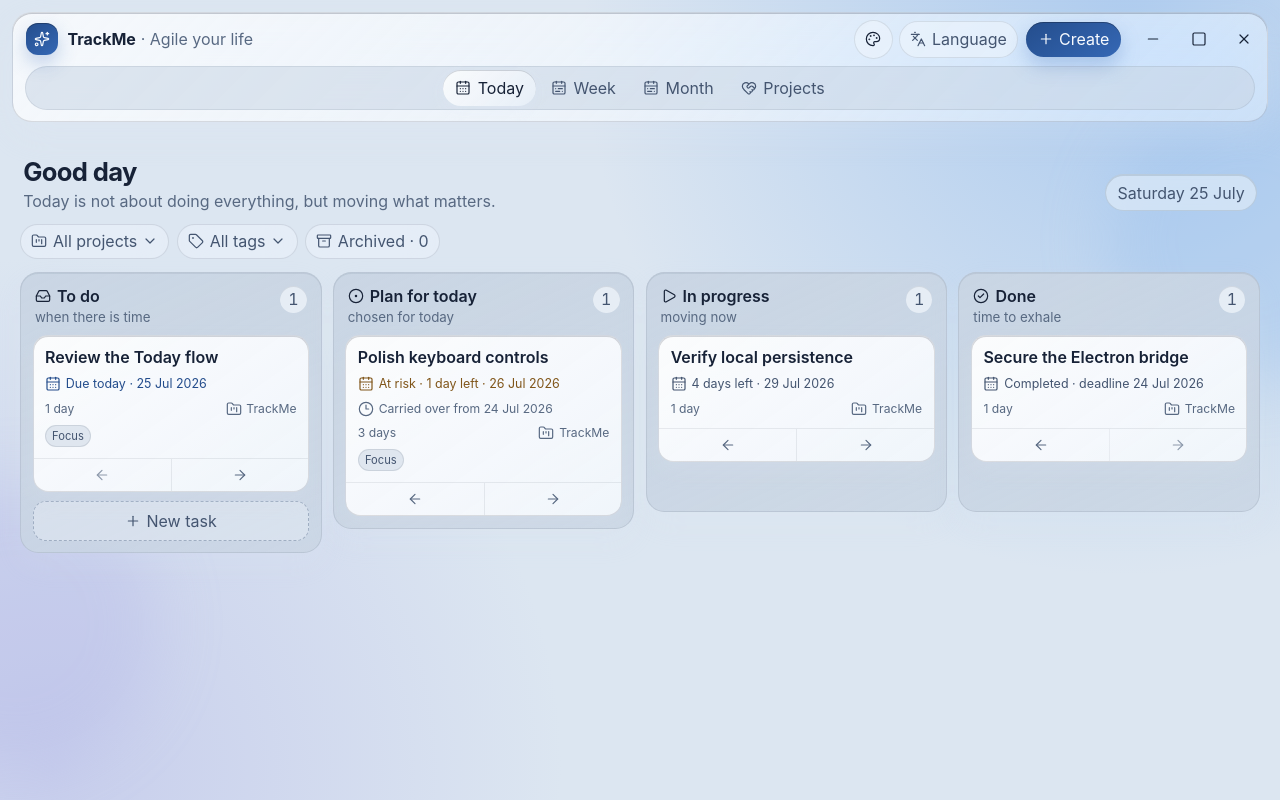
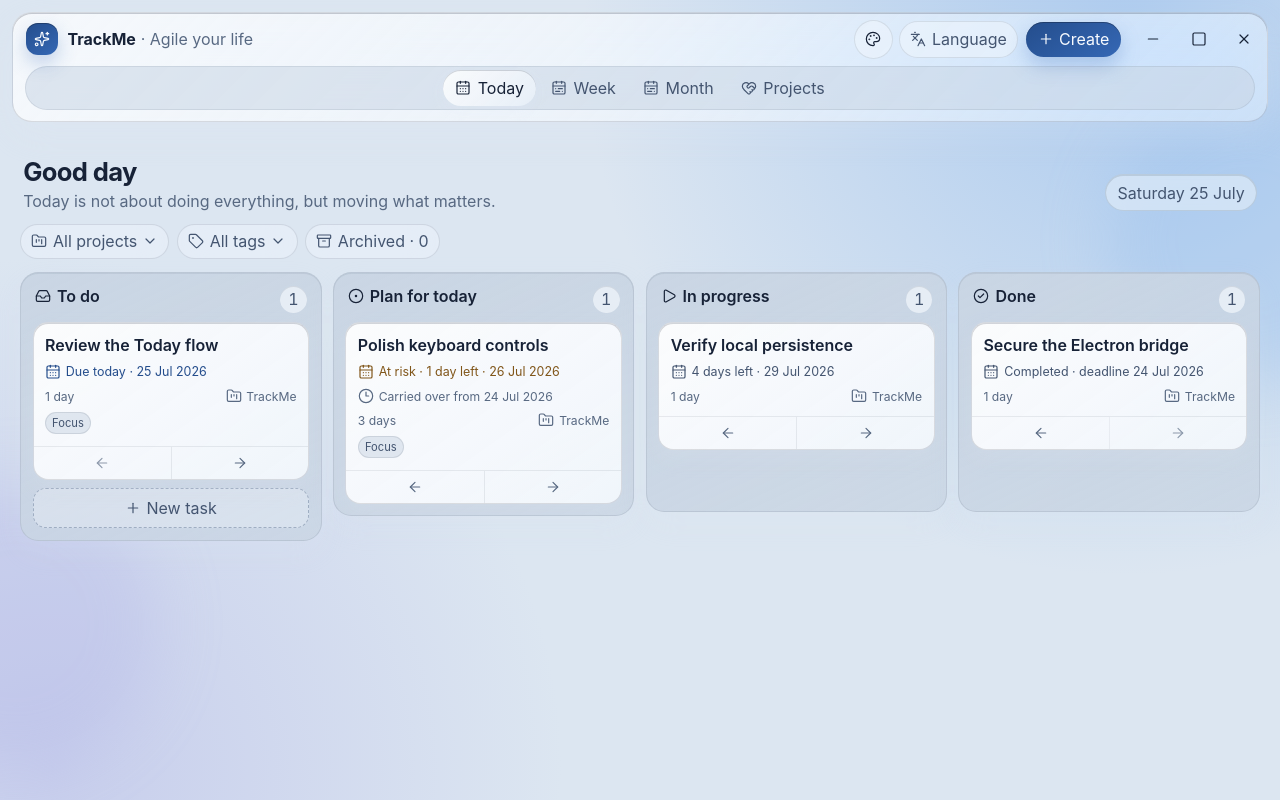
Before and after one commit to Arctic-beaver/TrackMe, a React (Vite) app in the folder src/renderer/: page / in a window 1280 px wide. Built offline with nearby package versions, Linux system fonts and the light colour scheme.

Commit message:
refactor: simplify task column headers

```diff
--- a/src/renderer/src/app/TodayBoard.tsx
+++ b/src/renderer/src/app/TodayBoard.tsx
@@ -10,35 +10,30 @@ const columns: ReadonlyArray<{
 	readonly id: TaskStatus
 	readonly compactId: 'todo' | 'planned' | 'inProgress' | 'done'
 	readonly titleKey: LocalizationKey
-	readonly noteKey: LocalizationKey
 	readonly icon: typeof Inbox
 }> = [
 	{
 		id: 'todo',
 		compactId: 'todo',
 		titleKey: 'task.status.todo',
-		noteKey: 'column.todo.note',
 		icon: Inbox
 	},
 	{
 		id: 'planned',
 		compactId: 'planned',
 		titleKey: 'task.status.planned',
-		noteKey: 'column.planned.note',
 		icon: CircleDot
 	},
 	{
 		id: 'in_progress',
 		compactId: 'inProgress',
 		titleKey: 'task.status.inProgress',
-		noteKey: 'column.inProgress.note',
 		icon: Play
 	},
 	{
 		id: 'done',
 		compactId: 'done',
 		titleKey: 'task.status.done',
-		noteKey: 'column.done.note',
 		icon: CheckCircle2
 	}
 ]
@@ -136,13 +131,10 @@ export function TodayBoard({
 							onDragEnd={() => setDraggingTask(null)}
 						>
 							<header className="column-header">
-								<div>
-									<span className="column-title">
-										<Icon aria-hidden="true" />
-										<strong>{t(column.titleKey)}</strong>
-									</span>
-									<small>{t(column.noteKey)}</small>
-								</div>
+								<span className="column-title">
+									<Icon aria-hidden="true" />
+									<strong>{t(column.titleKey)}</strong>
+								</span>
 								<span className="column-count">{allColumnTasks.length}</span>
 							</header>
 							<div className="task-list">
--- a/src/renderer/src/styles/main.css
+++ b/src/renderer/src/styles/main.css
@@ -651,12 +651,6 @@ svg {
 	justify-content: space-between;
 	gap: 0.6rem;
 	padding: 0.12rem 0.15rem 0.6rem;
-}
-
-.column-header small {
-	display: block;
-	margin-top: 0.18rem;
-	color: var(--muted);
 }
 
 .column-title {
--- a/src/shared/localization/catalogs.ts
+++ b/src/shared/localization/catalogs.ts
@@ -55,10 +55,6 @@ export const englishCatalog = {
 	'task.status.planned': 'Plan for today',
 	'task.status.inProgress': 'In progress',
 	'task.status.done': 'Done',
-	'column.todo.note': 'when there is time',
-	'column.planned.note': 'chosen for today',
-	'column.inProgress.note': 'moving now',
-	'column.done.note': 'time to exhale',
 	'column.empty': 'Nothing here yet',
 	'task.new': 'New task',
 	'task.editor.createTitle': 'Create a task',
@@ -225,10 +221,6 @@ export const russianCatalog = {
 	'task.status.planned': 'Запланировано на сегодня',
 	'task.status.inProgress': 'В работе',
 	'task.status.done': 'Готово',
-	'column.todo.note': 'ещё не запланировано',
-	'column.planned.note': 'выбрано на сегодня',
-	'column.inProgress.note': 'выполняется сейчас',
-	'column.done.note': 'завершено',
 	'column.empty': 'Здесь пока ничего нет',
 	'task.new': 'Новая задача',
 	'task.editor.createTitle': 'Создать задачу',
@@ -404,10 +396,6 @@ export const spanishCatalog = {
 	'task.status.planned': 'Para hoy',
 	'task.status.inProgress': 'En progreso',
 	'task.status.done': 'Completada',
-	'column.todo.note': 'aún sin planificar',
-	'column.planned.note': 'seleccionadas para hoy',
-	'column.inProgress.note': 'en marcha ahora',
-	'column.done.note': 'trabajo terminado',
 	'column.empty': 'Todavía no hay nada aquí',
 	'task.new': 'Nueva tarea',
 	'task.editor.createTitle': 'Crear una tarea',
```
